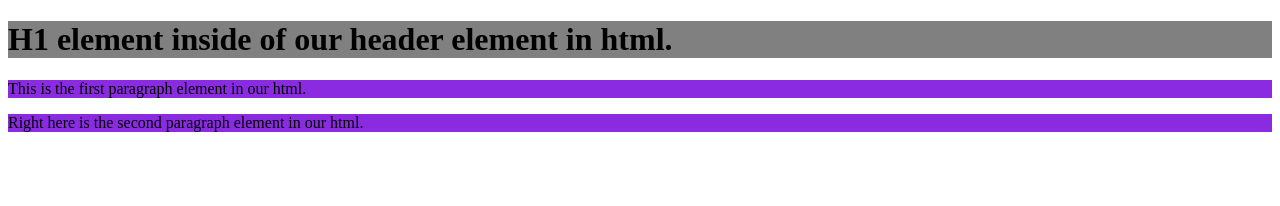
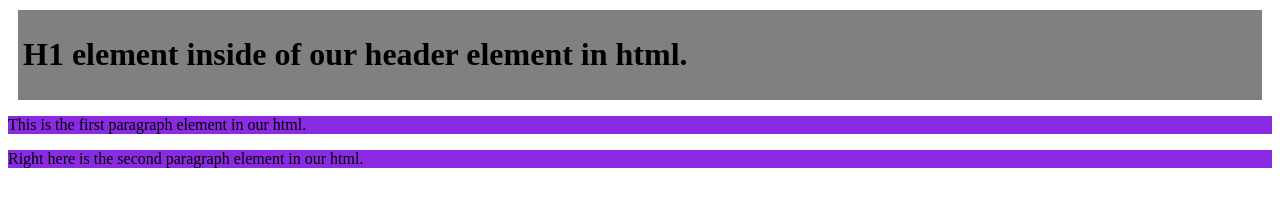
Before and after one commit to samian96/COMP001B.LectureActivity2, a plain HTML site: page index.html in a window 1280 px wide. Drawn offline with Linux system fonts and the light colour scheme.

Commit message:
added padding and margin to main.css

```diff
--- a/main.css
+++ b/main.css
@@ -1,5 +1,7 @@
 header {
     background-color: grey; /*changes the background to grey for header element*/
+    padding: 5px; /*adjusts the total height of header element*/
+    margin: 10px; /*adjusts the space around the element*/
 }
 p {
     background-color: blueviolet; /*Changes background to purple for p element*/
```
